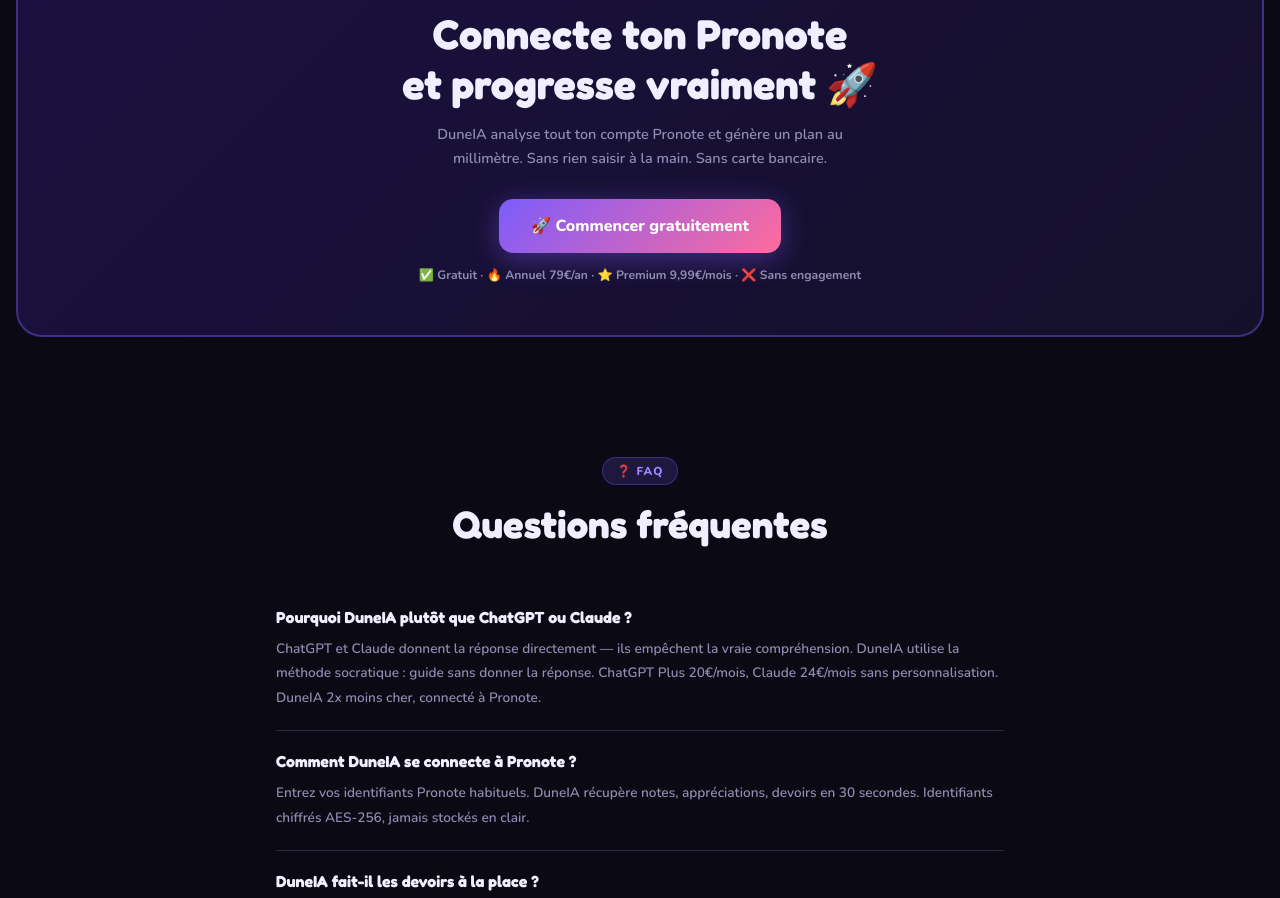
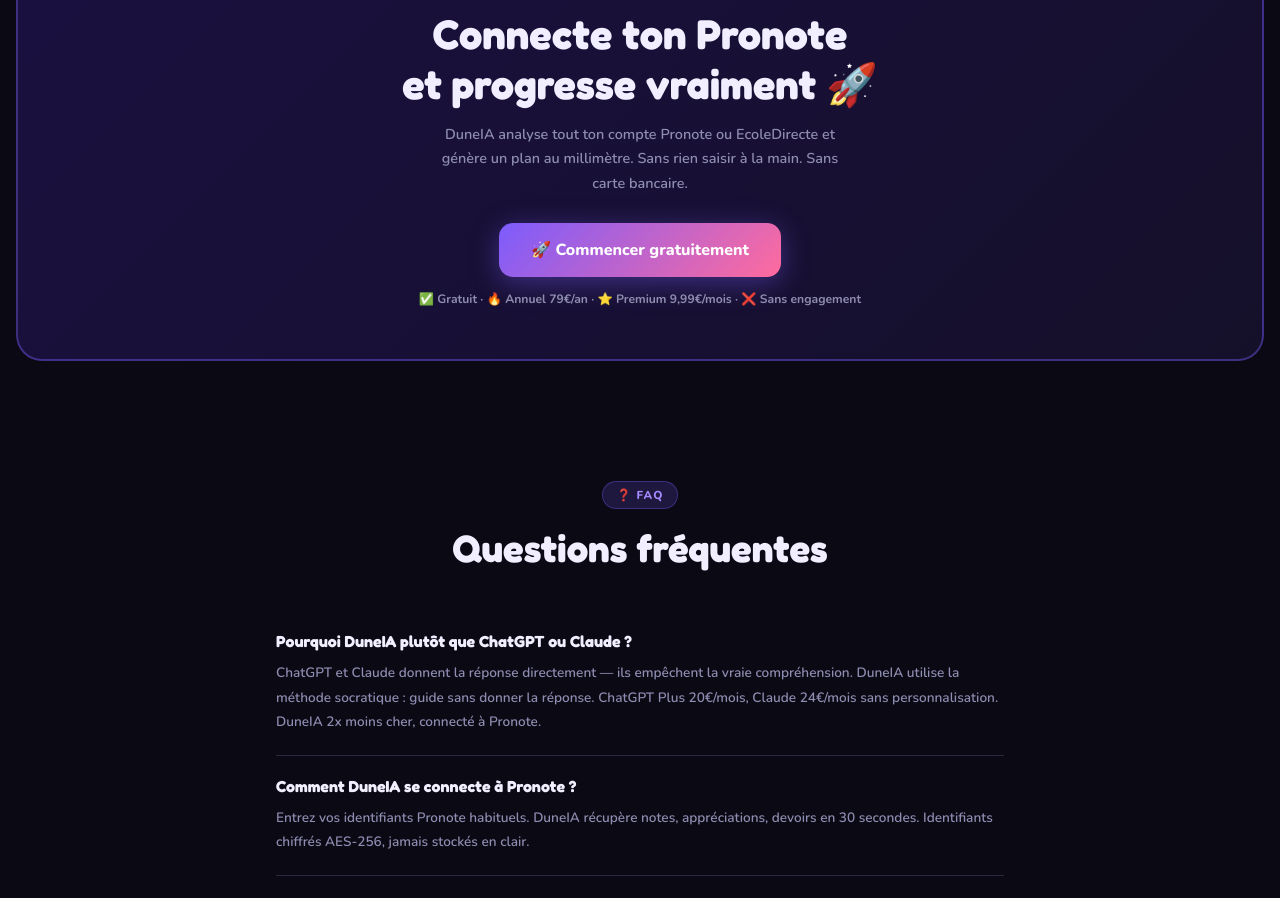
Before and after one commit to oboudri-web/duneia-frontend, a Next.js app: page / in a window 1280 px wide. Shown: the part 3800-4698 px from the top of the page. Built offline with nearby package versions, Linux system fonts and the light colour scheme.

Commit message:
fix: hero EcoleDirecte + annual plan order

```diff
--- a/app/page.tsx
+++ b/app/page.tsx
@@ -250,7 +250,7 @@ export default function Landing() {
             Connecte ton Pronote<br/>et progresse vraiment 🚀
           </h2>
           <p style={{fontSize:'0.9rem', color:'#8e8cb0', fontWeight:600, lineHeight:1.7, marginBottom:'28px', maxWidth:'420px', marginLeft:'auto', marginRight:'auto'}}>
-            DuneIA analyse tout ton compte Pronote et génère un plan au millimètre. Sans rien saisir à la main. Sans carte bancaire.
+            DuneIA analyse tout ton compte Pronote ou EcoleDirecte et génère un plan au millimètre. Sans rien saisir à la main. Sans carte bancaire.
           </p>
           <button onClick={()=>router.push('/auth?tab=signup')} style={{padding:'16px 32px', borderRadius:'14px', border:'none', background:'linear-gradient(135deg,#7c5cfc,#ff6b9d)', color:'white', fontFamily:'Nunito,sans-serif', fontWeight:800, fontSize:'1rem', cursor:'pointer', boxShadow:'0 6px 28px rgba(124,92,252,0.4)'}}>
             🚀 Commencer gratuitement
```
